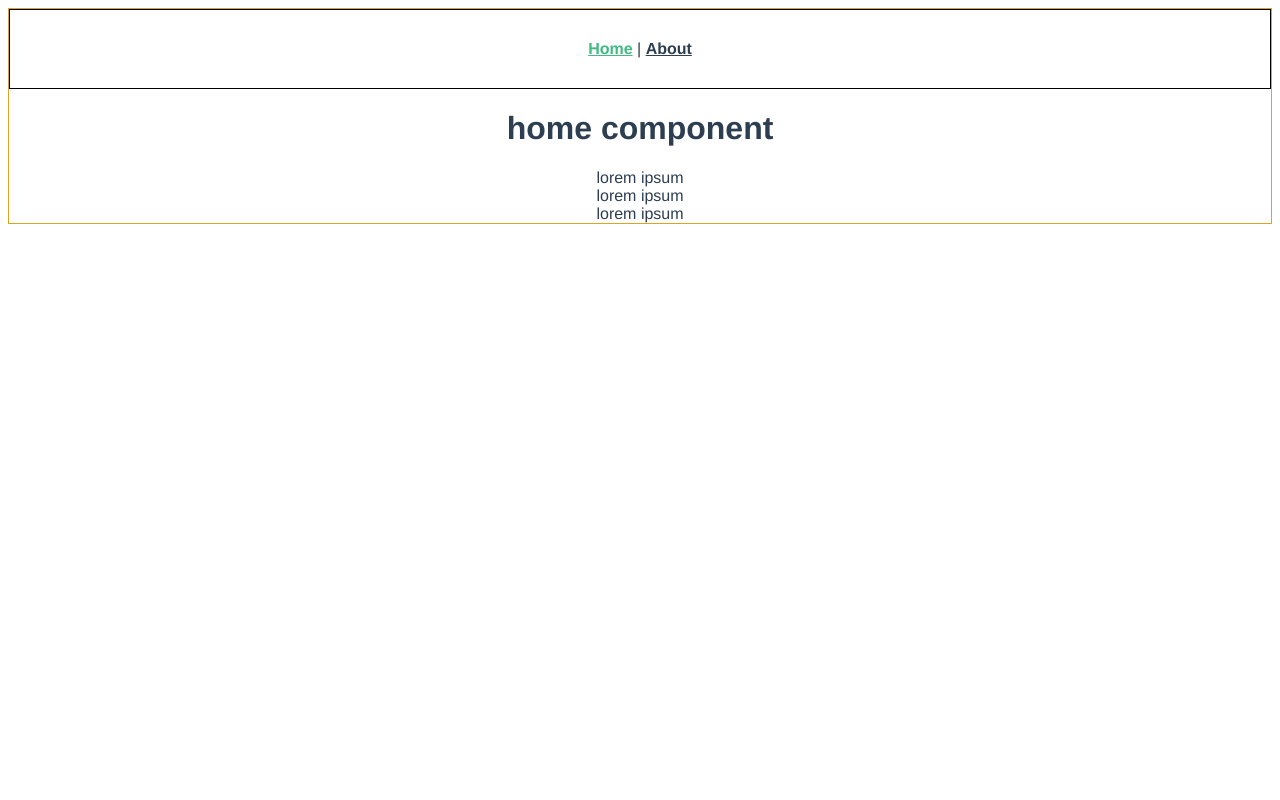
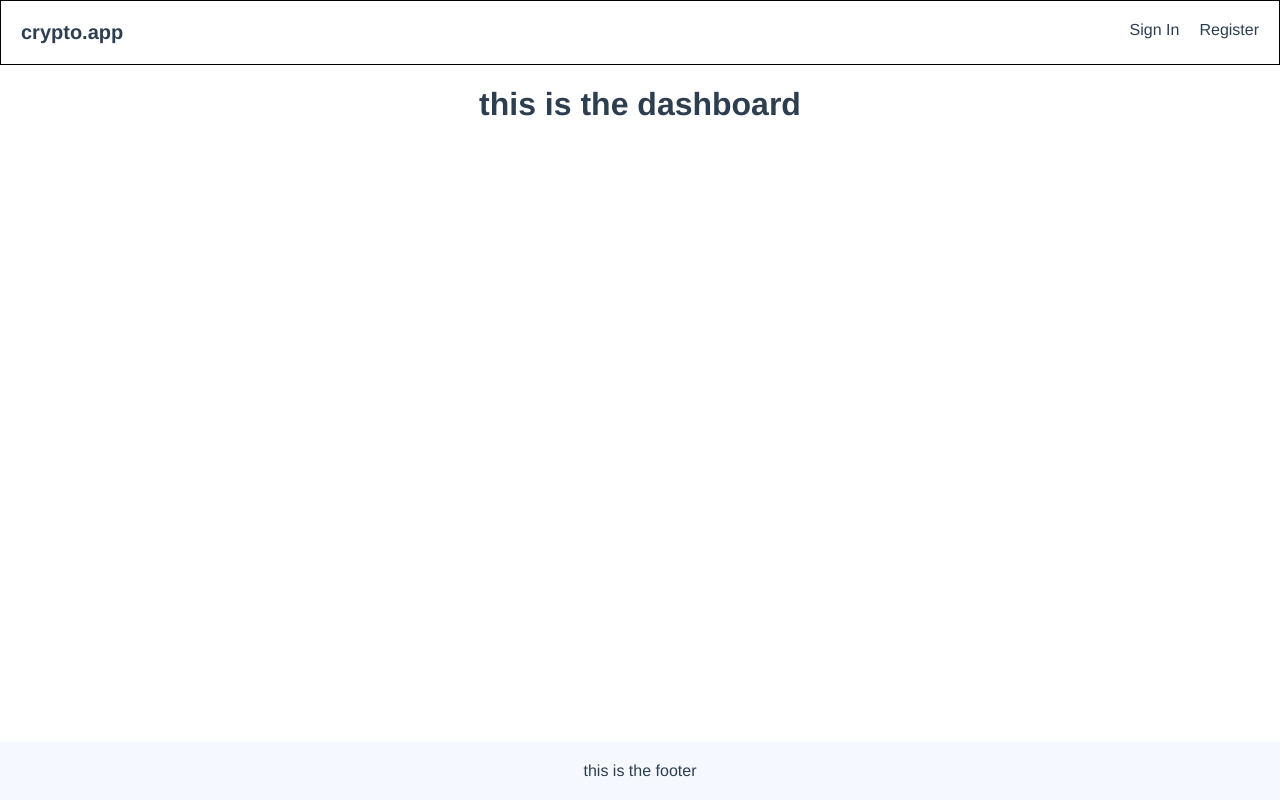
Before and after one commit to apltola/crypto-app, a Vue app in the folder client/: page / in a window 1280 px wide. Built offline with nearby package versions, Linux system fonts and the light colour scheme.

Commit message:
frontend layout

```diff
--- a/client/public/index.html
+++ b/client/public/index.html
@@ -1,15 +1,19 @@
 <!DOCTYPE html>
 <html lang="en">
   <head>
-    <meta charset="utf-8">
-    <meta http-equiv="X-UA-Compatible" content="IE=edge">
-    <meta name="viewport" content="width=device-width,initial-scale=1.0">
-    <link rel="icon" href="<%= BASE_URL %>favicon.ico">
-    <title><%= htmlWebpackPlugin.options.title %></title>
+    <meta charset="utf-8" />
+    <meta http-equiv="X-UA-Compatible" content="IE=edge" />
+    <meta name="viewport" content="width=device-width,initial-scale=1.0" />
+    <link rel="icon" href="<%= BASE_URL %>favicon.ico" />
+    <title>crypto app</title>
   </head>
   <body>
     <noscript>
-      <strong>We're sorry but <%= htmlWebpackPlugin.options.title %> doesn't work properly without JavaScript enabled. Please enable it to continue.</strong>
+      <strong
+        >We're sorry but <%= htmlWebpackPlugin.options.title %> doesn't work
+        properly without JavaScript enabled. Please enable it to
+        continue.</strong
+      >
     </noscript>
     <div id="app"></div>
     <!-- built files will be auto injected -->
--- a/client/src/App.vue
+++ b/client/src/App.vue
@@ -1,21 +1,52 @@
 <template>
   <div id="app">
-    <div id="nav">
+    <!-- <div id="nav">
       <router-link to="/">Home</router-link> |
       <router-link to="/about">About</router-link>
-    </div>
-    <router-view />
+    </div> -->
+    <Header />
+    <main class="app-content">
+      <router-view />
+    </main>
+    <footer class="app-footer">
+      this is the footer
+    </footer>
   </div>
 </template>
 
+<script>
+import Header from './components/Header.vue';
+
+export default {
+  components: {
+    Header,
+  },
+};
+</script>
+
 <style lang="scss">
+body {
+  margin: 0;
+}
+
 #app {
   font-family: Avenir, Helvetica, Arial, sans-serif;
   -webkit-font-smoothing: antialiased;
   -moz-osx-font-smoothing: grayscale;
   text-align: center;
   color: #2c3e50;
-  border: 1px solid goldenrod;
+  display: flex;
+  flex-flow: column nowrap;
+  min-height: 100vh;
+
+  .app-content {
+    flex: 1;
+  }
+
+  .app-footer {
+    background: #f5f8ff;
+    padding: 20px;
+  }
 }
 
 #nav {
--- /dev/null
+++ b/client/src/components/Header.vue
@@ -0,0 +1,52 @@
+<template>
+  <header class="app-header">
+    <div class="header-left">
+      <router-link to="/" class="brand">
+        crypto.app
+      </router-link>
+    </div>
+    <div class="header-right">
+      <router-link to="/auth/signin" class="signin">
+        Sign In
+      </router-link>
+      <router-link to="/auth/register" class="register">
+        Register
+      </router-link>
+    </div>
+  </header>
+</template>
+
+<script>
+export default {
+  name: 'Header',
+};
+</script>
+
+<style scoped>
+.app-header {
+  border: 1px solid black;
+  display: flex;
+  flex-flow: row wrap;
+  padding: 20px;
+}
+
+.app-header a {
+  text-decoration: none;
+  color: inherit;
+}
+
+.brand {
+  font-weight: bold;
+  font-size: 20px;
+}
+
+.header-right {
+  flex: 1;
+  display: flex;
+  justify-content: flex-end;
+}
+
+.signin {
+  margin: 0 20px;
+}
+</style>
--- a/client/src/router/index.js
+++ b/client/src/router/index.js
@@ -9,6 +9,18 @@ const routes = [
     path: '/',
     name: 'Home',
     component: Home,
+  },
+  {
+    path: '/auth/signin',
+    name: 'AuthForm',
+    component: () =>
+      import(/* webpackChunkName: "about" */ '../views/AuthForm.vue'),
+  },
+  {
+    path: '/auth/register',
+    name: 'AuthForm',
+    component: () =>
+      import(/* webpackChunkName: "about" */ '../views/AuthForm.vue'),
   },
   {
     path: '/about',
--- /dev/null
+++ b/client/src/views/AuthForm.vue
@@ -0,0 +1,13 @@
+<template>
+  <section>
+    <h1>auth form</h1>
+  </section>
+</template>
+
+<script>
+export default {
+  name: 'AuthForm',
+};
+</script>
+
+<style></style>
--- a/client/src/views/Home.vue
+++ b/client/src/views/Home.vue
@@ -1,9 +1,6 @@
 <template>
   <div class="home">
-    <h1>home component</h1>
-    <div>lorem ipsum</div>
-    <div>lorem ipsum</div>
-    <div>lorem ipsum</div>
+    <h1>this is the dashboard</h1>
   </div>
 </template>
 
@@ -11,7 +8,7 @@
 // @ is an alias to /src
 
 export default {
-  name: "Home",
+  name: 'Home',
 
   components: {},
 };
```
